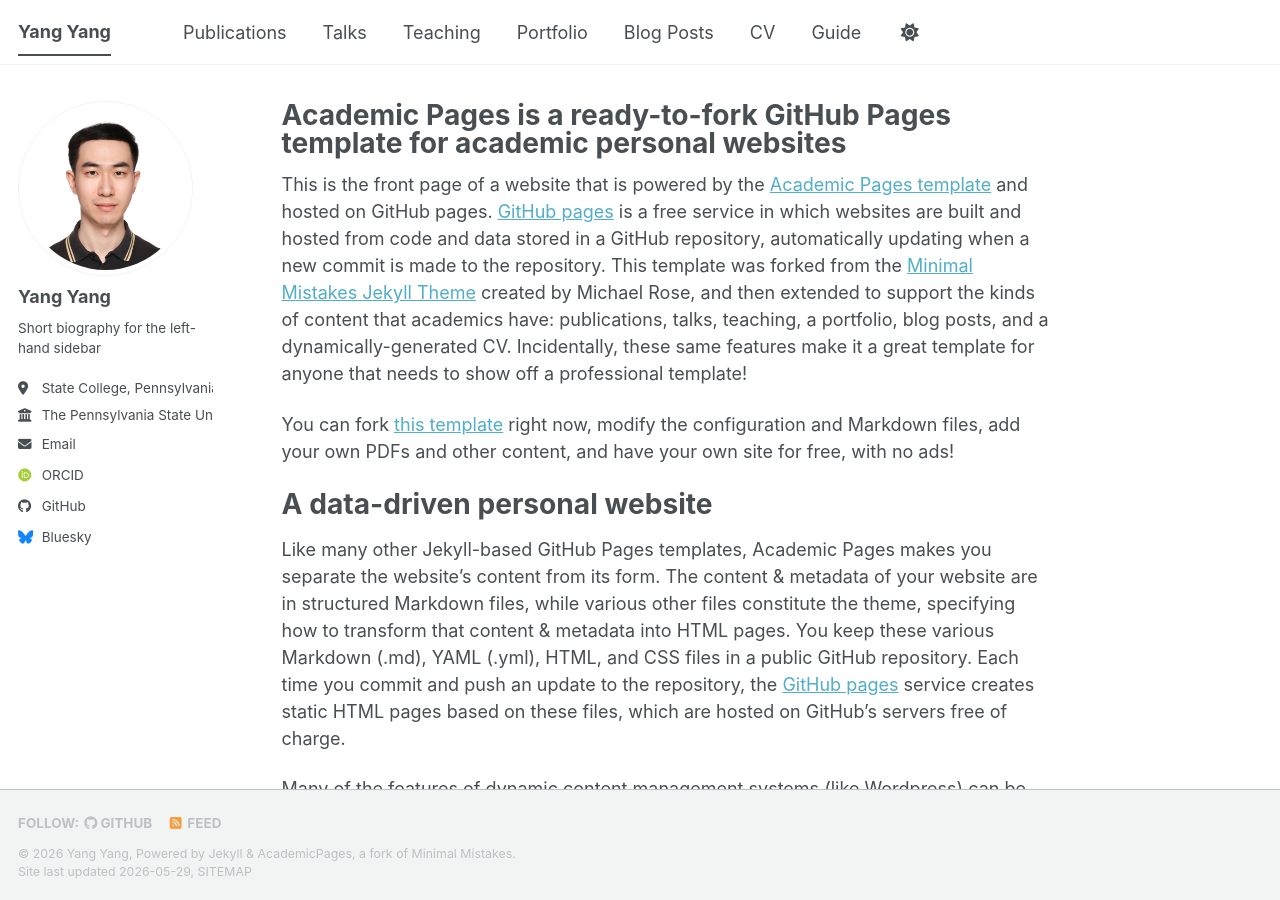
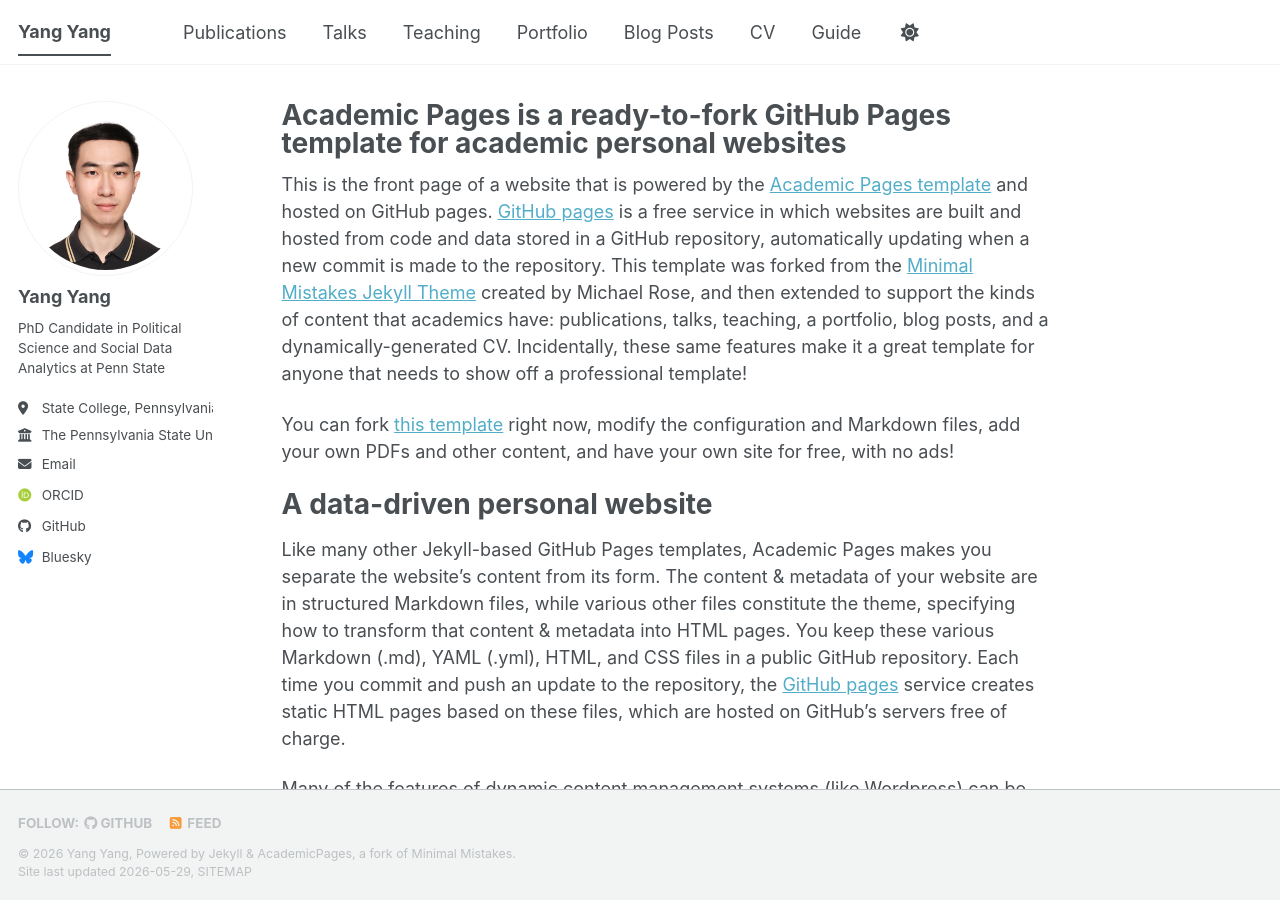
Before and after one commit to yang-yang-ir/yang-yang-ir.github.io, a Jekyll site: the page built from _pages/about.md, in a window 1280 px wide and 900 px high. Built offline with Jekyll 4.4.1, drawn with Linux system fonts in a browser that asks for light colours; some web fonts are replaced; a script bundle is joined from its source files by our own code; library files that are not in the unit come from our copies.

Commit message:
Update _config.yml

```diff
--- a/_config.yml
+++ b/_config.yml
@@ -26,7 +26,7 @@ author:
   avatar           : "image.jpg"
   name             : "Yang Yang"
   pronouns         : # example: "He/him"
-  bio              : "Short biography for the left-hand sidebar"
+  bio              : "PhD Candidate in Political Science and Social Data Analytics at Penn State"
   location         : "State College, Pennsylvania"
   employer         : "The Pennsylvania State University"
   uri              : # URL
```
